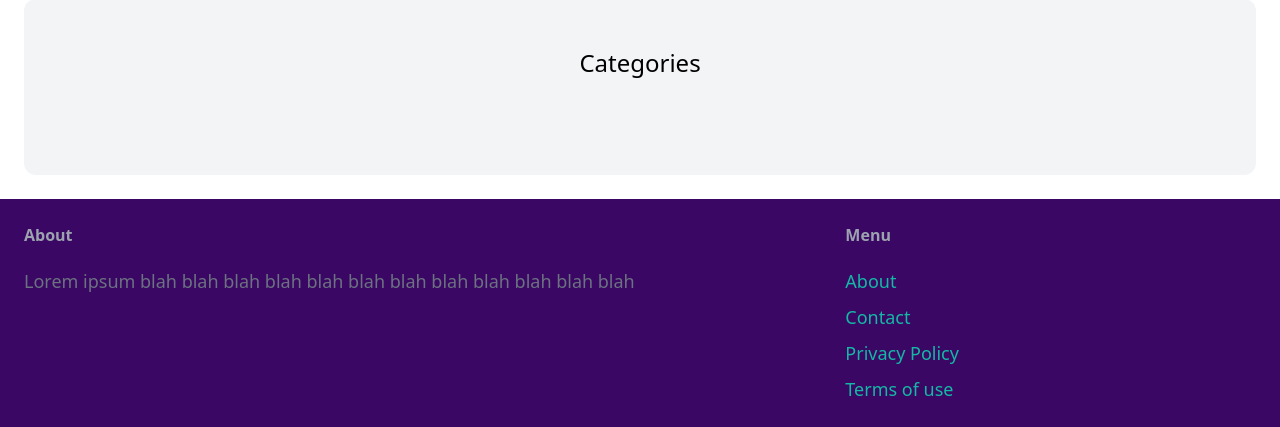
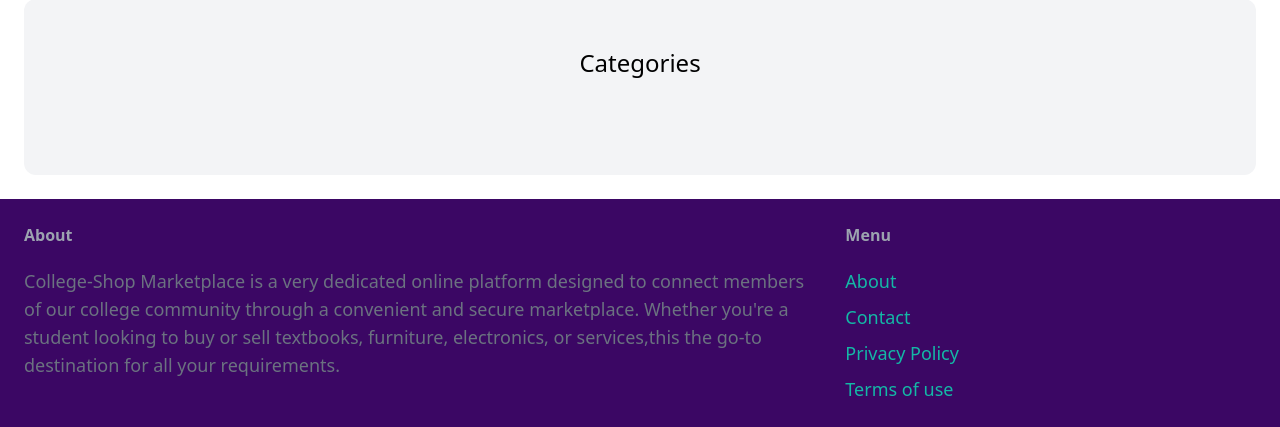
Before and after one commit to CBainCoding/DjangoDisruptors, a Django app: page / in a window 1280 px wide. Shown: the part 373-800 px from the top of the page. Run offline with Django 4.2, Linux system fonts and the light colour scheme; data that the repository does not hold is empty; some libraries are stand-ins or nearby versions.

Commit message:
added About content

```diff
--- a/core/templates/core/base.html
+++ b/core/templates/core/base.html
@@ -34,7 +34,13 @@
         <div class="w-2/3 pr-10">
             <h3 class="mb-5 font-semibold text-gray-400">About</h3>
 
-            <p class="text-lg text-gray-500">Lorem ipsum blah blah blah blah blah blah blah blah blah blah blah blah</p>
+            <p class="text-lg text-gray-500">
+                College-Shop Marketplace is a very dedicated online platform
+                designed to connect members of our college community through
+                a convenient and secure marketplace. Whether you're a student
+                looking to buy or sell textbooks, furniture, electronics, or
+                services,this the go-to destination for all your requirements.
+            </p>
         </div>
 
         <div class="w-1/3">
```
